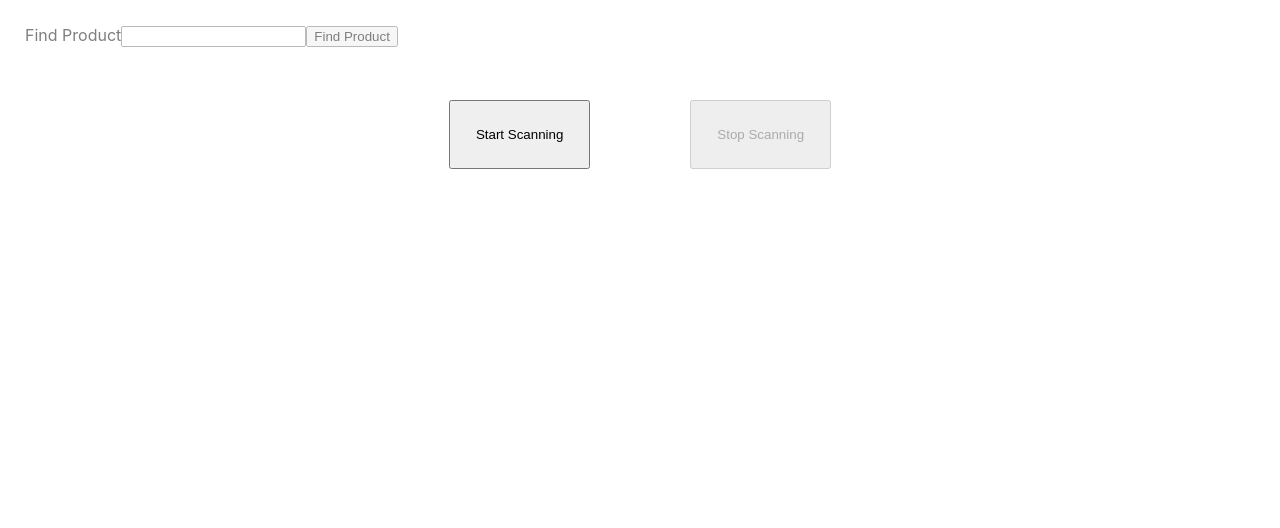
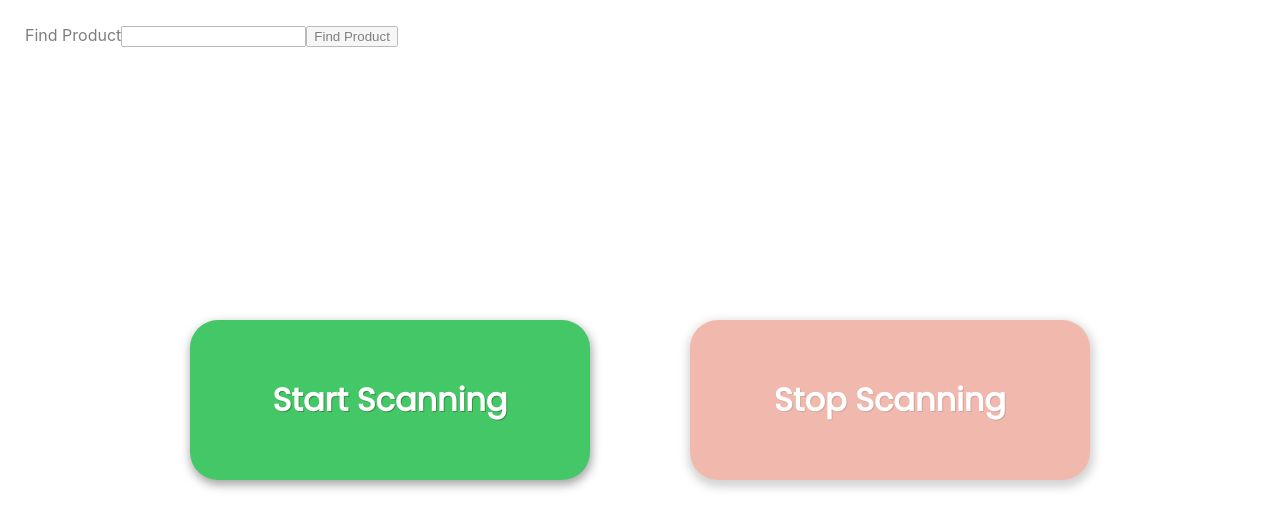
Before and after one commit to jake-waldron/ram-scanning, a React (Create React App) app in the folder client/: page / in a window 1280 px wide. Shown: the top 528 px of the page. Built offline with nearby package versions, Linux system fonts and the light colour scheme.

Commit message:
style start and stop buttons

```diff
--- a/client/public/index.html
+++ b/client/public/index.html
@@ -7,7 +7,7 @@
     <meta name="theme-color" content="#000000" />
     <meta
       name="description"
-      content="Web site created using create-react-app"
+      content="App for finding expired products at Reynolds Advanced Materials"
     />
     <link rel="apple-touch-icon" href="%PUBLIC_URL%/logo192.png" />
     <!--
@@ -15,6 +15,8 @@
       user's mobile device or desktop. See https://developers.google.com/web/fundamentals/web-app-manifest/
     -->
     <link rel="manifest" href="%PUBLIC_URL%/manifest.json" />
+    <link rel="stylesheet" type="text/css" href="https://fonts.googleapis.com/css?family=Poppins" />
+
     <!--
       Notice the use of %PUBLIC_URL% in the tags above.
       It will be replaced with the URL of the `public` folder during the build.
@@ -24,7 +26,7 @@
       work correctly both with client-side routing and a non-root public URL.
       Learn how to configure a non-root public URL by running `npm run build`.
     -->
-    <title>React App</title>
+    <title>Reynolds Quarterly Return Scanning</title>
   </head>
   <body>
     <noscript>You need to enable JavaScript to run this app.</noscript>
--- a/client/src/App.css
+++ b/client/src/App.css
@@ -8,6 +8,7 @@
 }
 
 main {
+  height: 100vh;
   width: 100%;
   display: flex;
   flex-direction: column;
@@ -18,43 +19,9 @@ main {
 
 
 section.products{
-  width: 75%;
+  width: 50%;
   display: flex;
   flex-direction: column;
   gap: 10px;
   justify-content: center;
 }
-
-section.hidden{
-  opacity: 0;
-}
-
-@media (prefers-reduced-motion: no-preference) {
-  .App-logo {
-    animation: App-logo-spin infinite 20s linear;
-  }
-}
-
-.App-header {
-  background-color: #282c34;
-  min-height: 100vh;
-  display: flex;
-  flex-direction: column;
-  align-items: center;
-  justify-content: center;
-  font-size: calc(10px + 2vmin);
-  color: white;
-}
-
-.App-link {
-  color: #61dafb;
-}
-
-@keyframes App-logo-spin {
-  from {
-    transform: rotate(0deg);
-  }
-  to {
-    transform: rotate(360deg);
-  }
-}
--- a/client/src/App.js
+++ b/client/src/App.js
@@ -1,22 +1,11 @@
 import './App.css';
-import { useSelector } from 'react-redux';
 
-import Scanner from './components/Scanner/scanner';
-import ProductInfo from './components/ProductInfo/productInfo';
+import FindExpiredProducts from './pages/findExpiredProducts';
 
 function App() {
-	const isScanning = useSelector((state) => state.scanner.isScanning);
-	const productList = useSelector((state) => state.scanner.productList);
 	return (
 		<main>
-			<Scanner />
-			<section className="products">
-				{!isScanning &&
-					productList &&
-					productList.map((product) => (
-						<ProductInfo product={product} key={product.number} />
-					))}
-			</section>
+			<FindExpiredProducts />
 		</main>
 	);
 }
--- /dev/null
+++ b/client/src/components/Scanner/scanner.css
@@ -0,0 +1,70 @@
+.scanner {
+  display: flex;
+  flex-direction: column;
+  justify-content: center;
+}
+
+div.search {
+    padding: 25px;
+    position: absolute;
+    top: 0;
+    left: 0;
+    opacity: 50%;
+  }
+
+section.scan-buttons {
+  padding: 50px;
+}
+
+section.scan-buttons button {
+  padding: 25px;
+  margin: 50px;
+  font-size: 2rem;
+  font-family: Poppins;
+  font-weight: 900;
+  width: 25rem;
+  height: 10rem;
+  border-width: 0px;
+  color: #fff;
+  border-radius: 28px;
+}
+
+button:disabled {
+  opacity: 50%;
+  transition: .1s;
+}
+
+button:enabled {
+  transition: .3s;
+}
+
+button:enabled:active {
+  translate: 0px 3px;
+}
+
+button.start {
+  border-color: #18ab29;
+  box-shadow: 1px 4px 10px 1px rgba(121, 121, 121, 0.66);
+  text-shadow: 1px 1px 0px #2f66278b;
+  background: #44c767;
+}
+
+button.start:enabled:hover {
+  background: rgb(95, 223, 129)
+}
+
+button.stop {
+  border-color: #ce4f35;
+  box-shadow: 1px 4px 10px 3px rgba(121, 121, 121, 0.66);
+  text-shadow: 1px 1px 0px #6630278b;
+  background: #e4745d;
+  /* background-color: #f87d7d; */
+}
+
+button.stop:enabled:hover {
+  background-color: rgb(249, 170, 170);
+}
+
+div.hidden{
+  opacity: 0;
+}
--- a/client/src/components/Scanner/scanner.js
+++ b/client/src/components/Scanner/scanner.js
@@ -1,15 +1,17 @@
-import './scanning.css';
+import './scanner.css';
 import axios from 'axios';
-import { useRef } from 'react';
-import { useSelector, useDispatch } from 'react-redux';
+import { useRef, useState } from 'react';
+// import { useSelector, useDispatch } from 'react-redux'
+// import { scannerActions } from '../../store/scannerSlice';;
 
-import { scannerActions } from '../../store/scannerSlice';
-
-export default function Scanner() {
+export default function Scanner({
+	isScanning,
+	startScanning,
+	stopScanning,
+	addProduct,
+}) {
 	const input = useRef();
-	const dispatch = useDispatch();
-	const scannedItem = useSelector((state) => state.scanner.scannedItem);
-	const isScanning = useSelector((state) => state.scanner.isScanning);
+	const [scannedItem, setScannedItem] = useState('');
 
 	async function getProduct() {
 		console.log(`Getting info for ${scannedItem}`);
@@ -18,23 +20,24 @@ export default function Scanner() {
 			{ params: { scannedItem } }
 		);
 		console.log(productInfo);
-		dispatch(scannerActions.addProductToList(productInfo));
-		dispatch(scannerActions.clearScanner());
+		addProduct(productInfo);
+		setScannedItem('');
 		input.current.focus();
 	}
 
-	function startScanning() {
-		dispatch(scannerActions.startScanning());
+	function onStartScanning() {
+		startScanning();
 		input.current.focus();
 	}
 
-	function stopScanning() {
-		dispatch(scannerActions.stopScanning());
+	function onStopScanning() {
+		stopScanning();
 	}
 
 	return (
-		<>
-			<section className="search">
+		<section className="scanner">
+			{isScanning && <h1>Scanning in progress</h1>}
+			<div className="search">
 				<label>Find Product</label>
 				<input
 					ref={input}
@@ -42,19 +45,27 @@ export default function Scanner() {
 					name="id"
 					value={scannedItem}
 					onChange={(e) => {
-						dispatch(scannerActions.setScannedItem(e.target.value));
+						setScannedItem(e.target.value);
 					}}
 				/>
 				<button onClick={getProduct}> Find Product </button>
-			</section>
+			</div>
 			<section className="scan-buttons">
-				<button disabled={isScanning} onClick={startScanning}>
+				<button
+					className="start"
+					disabled={isScanning}
+					onClick={onStartScanning}
+				>
 					Start Scanning
 				</button>
-				<button disabled={!isScanning} onClick={stopScanning}>
+				<button
+					className="stop"
+					disabled={!isScanning}
+					onClick={onStopScanning}
+				>
 					Stop Scanning
 				</button>
 			</section>
-		</>
+		</section>
 	);
 }
--- a/client/src/components/Scanner/scanning.css
+++ /dev/null
@@ -1,16 +0,0 @@
-section.search {
-    padding: 25px;
-    position: absolute;
-    top: 0;
-    left: 0;
-    opacity: 50%;
-  }
-
-  section.scan-buttons {
-    padding: 50px;
-  }
-
-  section.scan-buttons button {
-    padding: 25px;
-    margin: 50px;
-  }
--- /dev/null
+++ b/client/src/pages/findExpiredProducts.js
@@ -0,0 +1,42 @@
+import Scanner from '../components/Scanner/scanner';
+import ProductInfo from '../components/ProductInfo/productInfo';
+import { useState } from 'react';
+
+export default function FindExpiredProducts() {
+	const [showScanner, setShowScanner] = useState(true);
+	const [isScanning, setIsScanning] = useState(false);
+	const [productList, setProductList] = useState([]);
+
+	function onStartScanning() {
+		setIsScanning(true);
+	}
+
+	function onStopScanning() {
+		setIsScanning(false);
+		setShowScanner(false);
+	}
+
+	function onAddProduct(scannedProduct) {
+		setProductList((prevList) => [...prevList, scannedProduct]);
+	}
+
+	return (
+		<>
+			{showScanner && (
+				<Scanner
+					startScanning={onStartScanning}
+					stopScanning={onStopScanning}
+					addProduct={onAddProduct}
+					isScanning={isScanning}
+				/>
+			)}
+			<section className="products">
+				{!isScanning &&
+					productList &&
+					productList.map((product) => (
+						<ProductInfo product={product} key={product.number} />
+					))}
+			</section>
+		</>
+	);
+}
```
